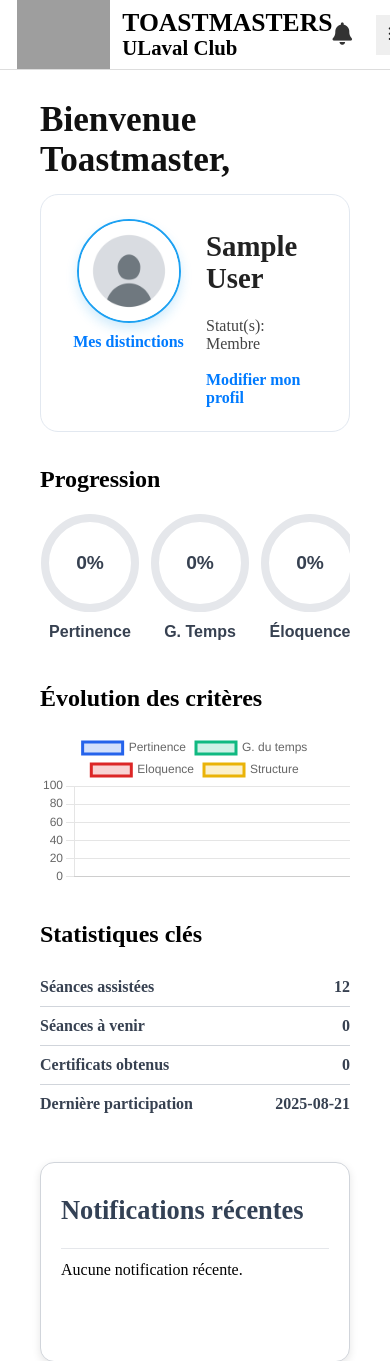
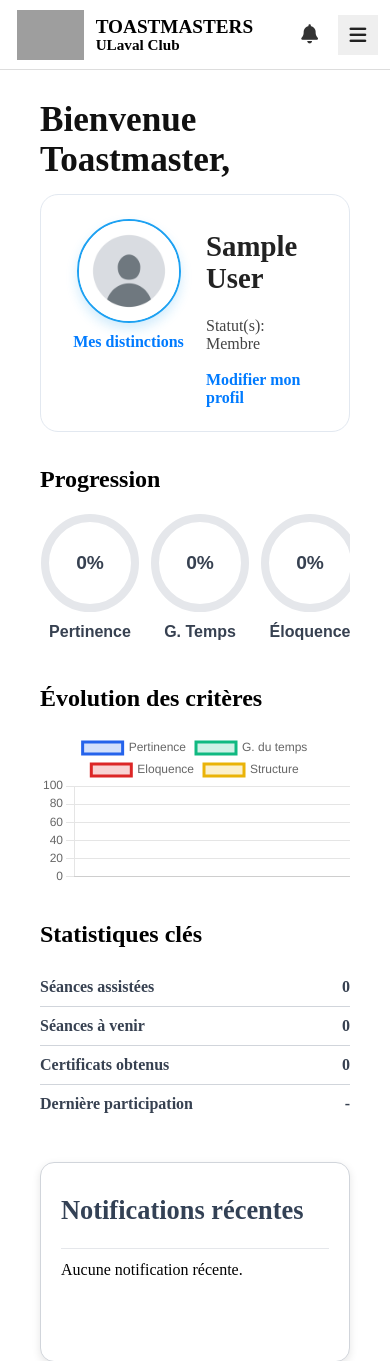
Before and after one commit to wiseley404/ToastmastersFSA-app, a Django app: page /members/my-profile/dashboard/ in a window 390 px wide. Shown: the top 1361 px of the page. Run offline with Django 5.2, Linux system fonts and the light colour scheme; the visitor is signed in with stand-in values (Sample User, id 1); data comes from the database, SQL or seed files in the repository; data that the repository does not hold is empty; parts of the project's set-up code (start-up, migrations or seed data) failed here and were passed over; grey boxes are pictures that could not be loaded.

Commit message:
Logo adjusment + some  design MAJ

```diff
--- a/ToastmastersFSA/meetings/views.py
+++ b/ToastmastersFSA/meetings/views.py
@@ -27,7 +27,7 @@ def show_meeting_infos(request, pk):
 
 @login_required
 def show_meetings_list(request):
-    meetings = Meeting.objects.filter(date__gte=date.today()).order_by('date')
+    meetings = Meeting.objects.filter(date__gte=now()).order_by('date')
     meetings_months = [{
         "value": m.date.strftime("%Y-%m"),
         "label": m.date.strftime("%B %Y")
--- a/ToastmastersFSA/members/templates/members/dashboard.html
+++ b/ToastmastersFSA/members/templates/members/dashboard.html
@@ -57,7 +57,7 @@
             <h2>Statistiques clés</h2>
             <div class="stats-row">
                 <div class="stats-label">Séances assistées</div>
-                <div class="stats-value">12</div>
+                <div class="stats-value">0</div>
             </div>
             <hr class="stats-separator"/>
             <div class="stats-row">
@@ -72,7 +72,7 @@
             <hr class="stats-separator"/>
             <div class="stats-row">
                 <div class="stats-label">Dernière participation</div>
-                <div class="stats-value">2025-08-21</div>
+                <div class="stats-value">-</div>
             </div>
         </div>
     </div>
--- a/ToastmastersFSA/members/templates/members/dashboard_seances.html
+++ b/ToastmastersFSA/members/templates/members/dashboard_seances.html
@@ -45,12 +45,12 @@
         <div class="left-side">
             <h3>Thème</h3>
             <p class="texte-ligne-brisee">
-                {{ next_meeting.theme|capfirst|default:"-" }}
+                {{ next_meeting.theme|default:"-"|capfirst }}
             </p>
 
             <h3>Mot du jour</h3>
             <p class="texte-ligne-brisee">
-                {{ next_meeting.highlight_word|capfirst|default:"-" }}
+                {{ next_meeting.highlight_word|default:"-"|capfirst }}
             </p>
         </div>
 
--- a/ToastmastersFSA/speechs/views.py
+++ b/ToastmastersFSA/speechs/views.py
@@ -9,7 +9,6 @@ from django.http import HttpResponseRedirect
 from django.urls import reverse
 from forms.forms import create_or_update_form
 from datetime import timedelta
-from django.utils.timezone import now
 from django.http import JsonResponse
 from meetings.models import Role
 from members.models import Profile
--- a/ToastmastersFSA/static/css/navbar_login.css
+++ b/ToastmastersFSA/static/css/navbar_login.css
@@ -4,36 +4,55 @@
   gap: 1rem;
 }
 
-.logo-img {
-    height: 50px;
-    width: auto;
-    object-fit: contain;
-    display: block;
-
+.brand-link {
+  display: flex;
+  align-items: center;
+  gap: 0.75rem;
+  margin-left: 5px;
+  text-decoration: none;
+  color: inherit;
 }
 
-.navbar-title {
-    flex-grow: 1 !important;
-    font-weight: 700 !important;
-    font-size: 1.8rem !important;
-    text-decoration: none !important;
-    user-select: none;
+.logo-img {
+  height: 67px;
+  width: auto;
+  max-width: 200px;
 }
 
-#logo-toastmasters {
-    height: 65px !important;
-    width: auto !important;
-    max-width: 200px !important;
-     user-select: none;
+.brand-text {
+  flex-grow: 1;
+  font-weight: bold;
+  font-size: 1.5rem;
+  display: flex;
+  flex-direction: column;
+  line-height: 1.1;
 }
 
-.logo-container {
-    display: flex !important;
-    align-items: center !important;
-    gap: 0.75rem !important;
-    margin-left: 15px !important;
-    text-decoration: none !important;
-    color: inherit !important;
+.brand-line-main {
+  font-size: 1.6rem;
+}
+
+.brand-line-sub {
+  font-size: 1.3rem;
+}
+
+@media (max-width: 767px) {
+  .logo-img {
+    height: 40px;
+    max-width: 140px;
+  }
+
+  .brand-text {
+    font-size: 1.1rem;
+  }
+
+  .brand-line-main {
+    font-size: 1.2rem;
+  }
+
+  .brand-line-sub {
+    font-size: 0.95rem;
+  }
 }
 
 
@@ -172,3 +191,38 @@
     font-size: 0.85rem;
     color: #777;
 }
+
+@media (max-width: 767px) {
+  .navbar-right {
+    gap: 0.25rem;
+  }
+
+  .navbar-right .icon-link i {
+    font-size: 1.2rem;
+  }
+
+  .notif-dropdown,
+  .profil-dropdown {
+    right: 0;
+    left: auto;
+    width: 220px;
+    max-height: 60vh;
+  }
+
+  .notif-dropdown,
+  .profil-dropdown {
+    top: auto;
+    bottom: 110%;
+  }
+
+  .navbar-right button,
+  .navbar-right .icon-link,
+  .hamburger {
+    padding: 8px;
+    width: 40px;
+    height: 40px;
+    font-size: 1.1rem;
+  }
+
+
+}
--- a/ToastmastersFSA/static/css/sidebar_login.css
+++ b/ToastmastersFSA/static/css/sidebar_login.css
@@ -209,7 +209,6 @@ layout {
     .profil-menu { display: none !important; }
 
 
-
     .hamburger {
         display: inline-flex;
         -webkit-appearance: none;
@@ -225,6 +224,7 @@ layout {
         color: #222;
         margin-left: 8px;
         z-index: 1300;
+    }
     .hamburger:active { transform: scale(0.98); }
     .hamburger i { font-size: 1.2rem; display:block; }
 
@@ -240,4 +240,4 @@ layout {
 
 
     .sidebar-open-btn{ display: none !important; }
-    }
+}
--- a/ToastmastersFSA/templates/base_login.html
+++ b/ToastmastersFSA/templates/base_login.html
@@ -8,7 +8,7 @@
         <title>{% block title %} {% endblock %}</title>
         <link rel="stylesheet" href="{% static 'members/css/style.css' %}?v=7">
         <link rel="stylesheet" href="{% static 'css/table.css' %}?v=2">
-        <link rel="stylesheet" href="{% static 'css/navbar_login.css' %}?v=3">
+        <link rel="stylesheet" href="{% static 'css/navbar_login.css' %}?v=4">
         <link rel="stylesheet" href="{% static 'css/popup.css' %}?v=2">
         <link rel="stylesheet" href="{% static 'css/switch_button.css' %}?v=2">
         <link rel="stylesheet" href="{% static 'css/sidebar_login.css' %}?v=7">
--- a/ToastmastersFSA/templates/navbar_login.html
+++ b/ToastmastersFSA/templates/navbar_login.html
@@ -2,21 +2,22 @@
 
 <nav class="navbar">
     <div class="navbar-left">
-        <a href="{% url 'dashboard' %}"
-        style="display: flex !important; align-items: center !important; gap: 0.75rem !important; margin-left: 5px !important; text-decoration: none !important; color: inherit !important;">
-            <img id="logo-toastmasters"
+    <a href="{% url 'dashboard' %}" class="brand-link">
+        <img
+        id="logo-toastmasters"
         src="{% static 'images/logo-toastmasters.svg' %}"
         alt="Logo Toastmasters"
         class="logo-img"
-                style="height: 70px !important; width: auto !important; max-width: 200px !important;">
-            <span style="flex-grow: 1 !important; font-weight: bold !important; font-size: 1.5rem !important; text-decoration: none !important; display: flex !important; flex-direction: column !important; line-height: 1.1 !important;">
-                <span style="font-size: 1.6rem !important;">TOASTMASTERS</span>
-                <span style="font-size: 1.3rem !important;">ULaval Club</span>
+        >
+        <span class="brand-text">
+        <span class="brand-line brand-line-main">TOASTMASTERS</span>
+        <span class="brand-line brand-line-sub">ULaval Club</span>
         </span>
     </a>
     </div>
 
     <div class="navbar-right">
+        <div class="notif-menu">
             <a href="#" class="icon-link" title="Notifications">
                 <i class="fas fa-bell"></i>
             </a>
@@ -30,6 +31,7 @@
 
                 <div class="notif-list" id="notif-list">
 
+                </div>
             </div>
         </div>
 
```
Lines whose indentation alone changed are shown as unchanged.
